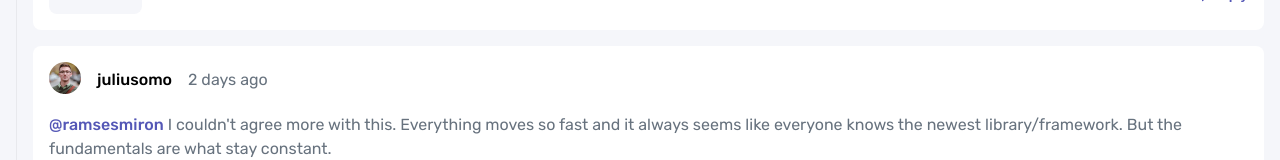
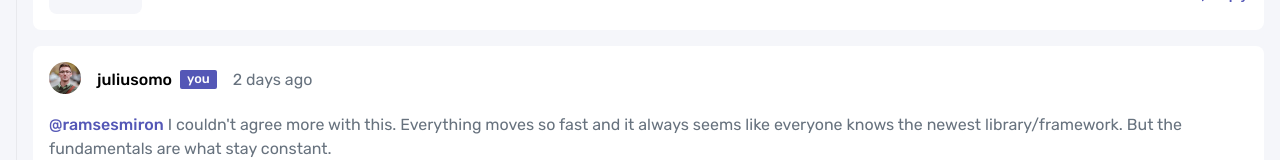
Before and after one commit to wiseman88/interactive-comments-section, a Vue app: page / in a window 1280 px wide. Shown: the part 594-754 px from the top of the page. Built offline with nearby package versions, Linux system fonts and the light colour scheme.

Commit message:
feat: display current user badge

```diff
--- a/src/components/comment/Comment.vue
+++ b/src/components/comment/Comment.vue
@@ -6,6 +6,9 @@
             </figure>
             <span class="name">
                 {{ comment.user.username }}
+            </span>
+            <span class="current-user" v-if="data.currentUser.username === comment.user.username">
+                you
             </span>
             <span class="date">
                 {{ comment.createdAt }}
@@ -52,9 +55,13 @@
 </template>
 
 <script setup>
+import { useCommentStore } from '../../stores/comment';
+
 defineProps({
     comment: Object
 })
+
+const data = useCommentStore();
 </script>
 
 <style lang="scss" scoped>
@@ -81,13 +88,23 @@ defineProps({
     }
 
     .name {
-        margin-right: 1rem;
         font-weight: 500;
     }
 
     .date {
+        margin-left: 1rem;
         text-transform: lowercase;
         color: $primary-moderate;
+    }
+
+    .current-user {
+        background-color: $primary;
+        color: $color-white;
+        padding: 3px 7px;
+        margin-left: 8px;
+        font-weight: 500;
+        font-size: 0.8rem;
+        border-radius: 2px;
     }
 }
 
--- a/src/stores/comment.js
+++ b/src/stores/comment.js
@@ -9,7 +9,8 @@ export const useCommentStore = defineStore({
         }
     },
     getters: {
-        comments: (state) => state.jsonData.comments
+        comments: (state) => state.jsonData.comments,
+        currentUser: (state) => state.jsonData.currentUser
     },
     actions: {
 
```
